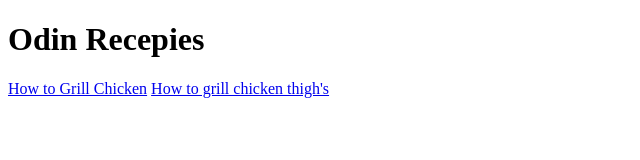
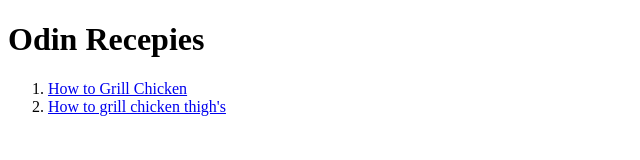
Before and after one commit to nagendraranga/odin-recipes, a plain HTML site: page index.html in a window 1280 px wide. Shown: the whole page, without its empty margins (0-640 px from the left). Drawn offline with Linux system fonts and the light colour scheme.

Commit message:
Fixed the broken links to lasanga html files.

```diff
--- a/index.html
+++ b/index.html
@@ -1,13 +1,18 @@
 <!DOCTYPE html>
 <html lang="en">
+
 <head>
   <meta charset="UTF-8">
   <title>Odin Recipes </title>
 </head>
+
 <body>
-    <h1> Odin Recepies </h1> <a
-       href="./recipes/lasanga.html"> How to Grill
-       Chicken</a>
-       <a href="./recipes/lasanga1.html"> How to grill chicken thigh's </a>
+  <h1> Odin Recepies </h1>
+  <ol>
+    <li><a href="./recipes/lasagna.html"> How to Grill
+    Chicken</a> </li>
+      <li><a href="./recipes/lasagna1.html"> How to grill chicken thigh's </a> </li>
+  </ol>
 </body>
+
 </html>
```
Lines whose indentation alone changed are shown as unchanged.
